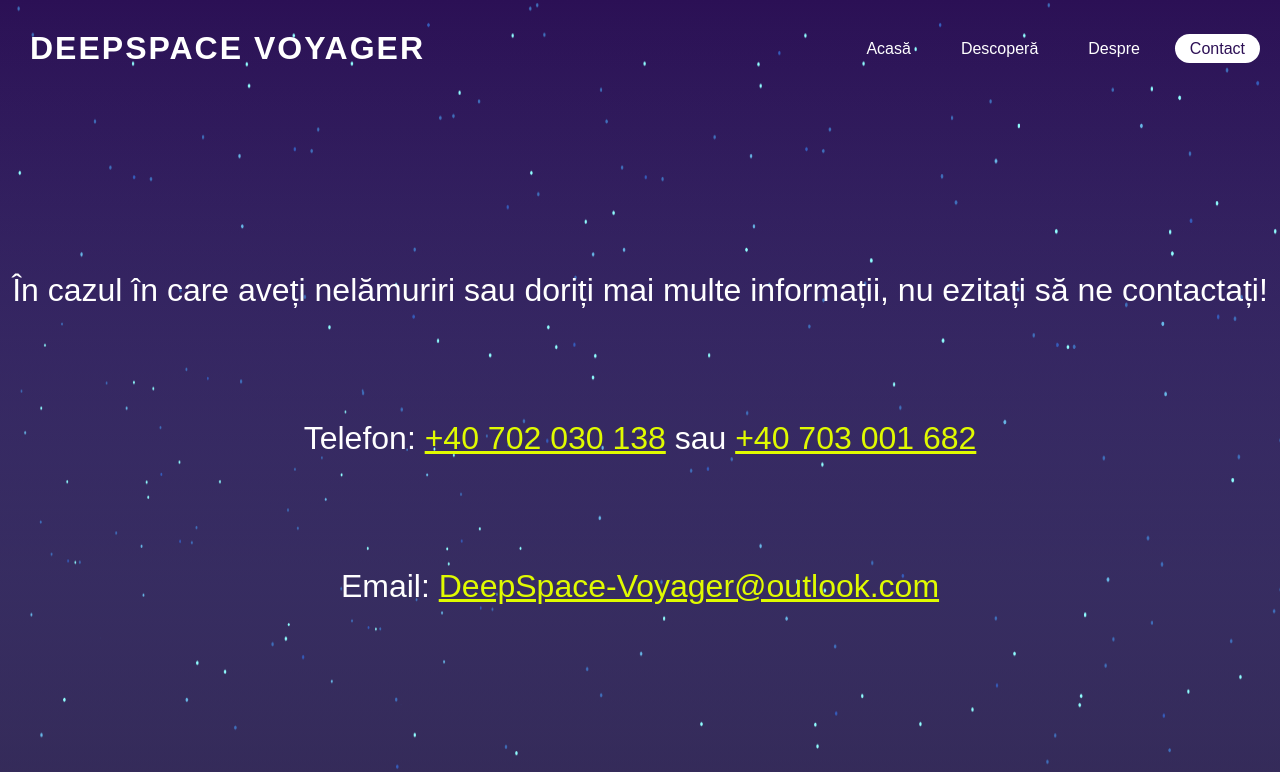
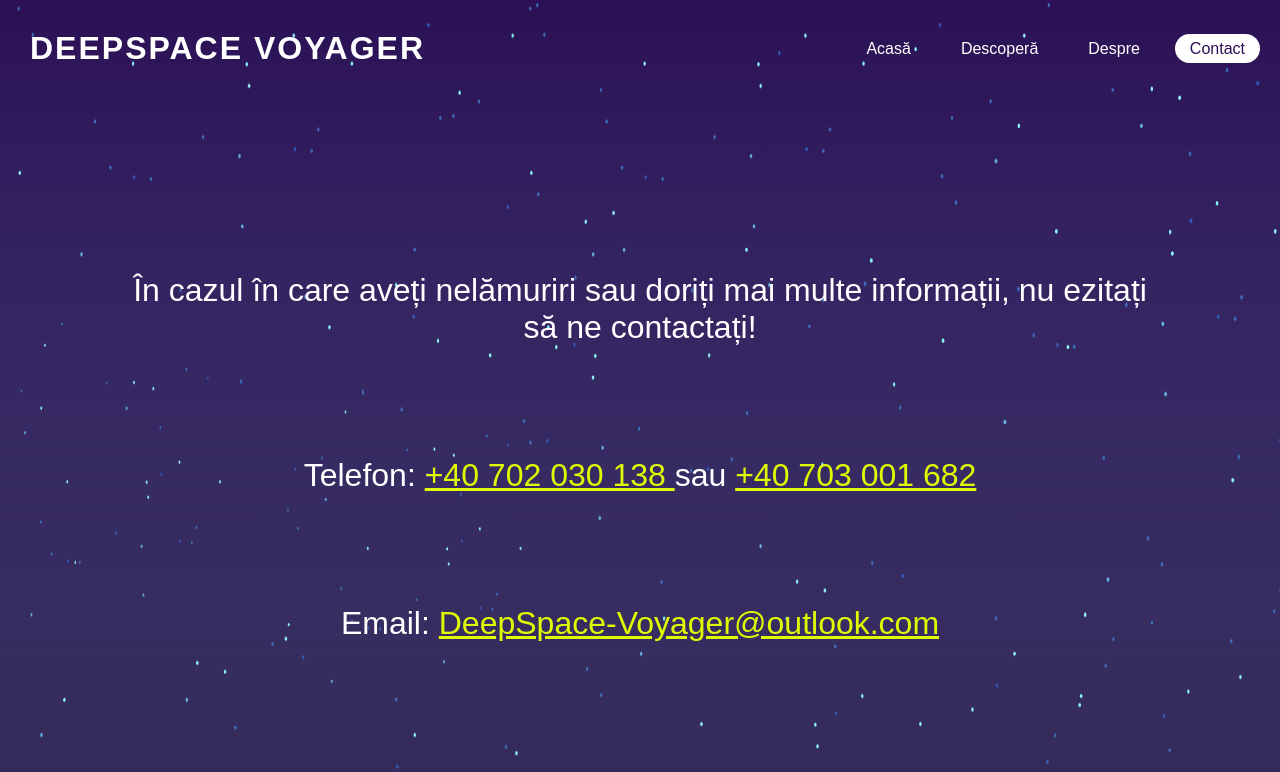
Before and after one commit to ApyrGeo/DeepSpace-Voyager, a plain HTML site: page Contact.html in a window 1280 px wide. Shown: the top 772 px of the page. Drawn offline with Linux system fonts and the light colour scheme.

Commit message:
Add files via upload

```diff
--- a/Contact.html
+++ b/Contact.html
@@ -96,6 +96,8 @@
 		}
 		.sec p
 		{
+			padding-left:10%;
+			padding-right:10%;
 			font-size: 2em;
 			color: #fff;
 		}
@@ -132,7 +134,11 @@
 					<br><br>
 					<br><br>
 					Telefon:
-					<a class="tel" href="tel:+40 702 030 138">+40 702 030 138</a>
+					<a class="tel" href="tel:+40 702 030 138">
+					  +40 702 030 138
+					</a>
+
+
 					sau
 					<a class="tel" href="tel:+40 703 001 682">
 					  +40 703 001 682
@@ -168,6 +174,7 @@
 			if(detectMob())
 			{
 				document.body.style.width="110vw";
+
 			}
 		</script>
 
```
